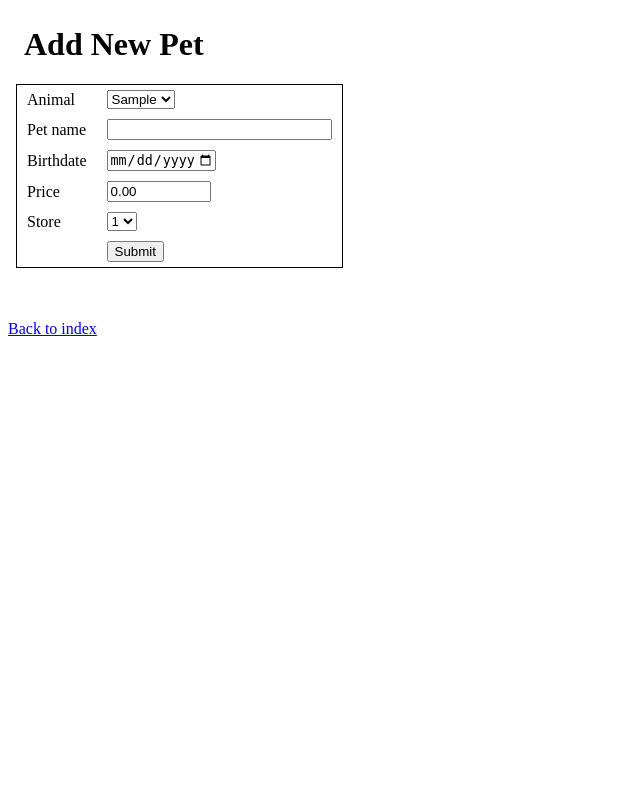
After one commit to srna99/CMSC508-Pet-Store-DBMS, a PHP site: page /addPet.php in a window 1280 px wide. The commit adds this page. Shown: the whole page, without its empty margins (0-640 px from the left). Run offline with PHP 8.4, Linux system fonts and the light colour scheme; tables that the repository leaves empty or names only in its code hold one stand-in row (values such as "Sample post").

Commit message:
Add pet.

```diff
--- /dev/null
+++ b/addPet.php
@@ -0,0 +1,122 @@
+<html>
+	<head>
+		<style>
+            table {
+            	border: 1px solid black;
+            	border-collapse: collapse;
+            }
+
+            table {
+                margin-left: 0.5em;
+            }
+
+            th, td {
+                padding-left: 10px;
+                padding-right: 10px;
+                padding-top: 5px;
+                padding-bottom: 5px;
+            }
+
+            h1 {
+                margin-top: 0.8em;
+                margin-left: 0.5em;
+            }
+        </style>
+	</head>
+
+	<body>
+
+		<h1>Add New Pet</h1>
+
+        <?php
+
+        require_once ('connection.php');
+
+        // first page
+        if ($_SERVER['REQUEST_METHOD'] != 'POST') {
+
+            // make fill-in form for new pet
+            echo "<form method='post' action='addPet.php'>";
+            echo "<table>";
+            echo "<tbody>";
+            echo "<tr><td>Animal</td><td>";
+
+            $stmt = $conn->prepare('select classification from Animal order by classification;');
+            $stmt->execute();
+
+            // get all animals
+            echo "<select name='classification'>";
+
+            while ($row = $stmt->fetch()) {
+                echo "<option value='$row[classification]'>$row[classification]</option>";
+            }
+
+            echo "</select>";
+            echo "</td></tr>";
+
+            echo "<tr><td>Pet name</td><td><input name='pet_name' type='text' size='25'></td></tr>";
+            echo "<tr><td>Birthdate</td><td><input name='birthdate' type='date' min='1980-01-01' max=" . date('Y-m-d') . "></td></tr>";
+            echo "<tr><td>Price</td><td><input name='price' type='number' min='0.01' max='99999.99' step='0.01' size='8' value='0.00' required></td></tr>";
+
+            echo "<tr><td>Store</td><td>";
+
+            $stmt = $conn->prepare('select s_id from Store order by s_id;');
+            $stmt->execute();
+
+            // get all stores
+            echo "<select name='store'>";
+
+            while ($row = $stmt->fetch()) {
+                echo "<option value='$row[s_id]'>$row[s_id]</option>";
+            }
+
+            echo "</select>";
+            echo "</td></tr>";
+
+            // submit form button
+            echo "<tr><td></td><td><input type='submit' value='Submit'></td></tr>";
+
+            echo "</tbody>";
+            echo "</table>";
+            echo "</form>";
+
+        } else { // after user submitted form
+
+            try {
+
+                // insert into table
+                $stmt = $conn->prepare("insert into Pet(animal, pet_name, birthdate, price, store) values (:animal, :pet_name, :birthdate, :price, :store);");
+
+                $stmt->bindValue(':animal', $_POST['animal']);
+                $stmt->bindValue(':price', $_POST['price']);
+                $stmt->bindValue(':store', $_POST['store']);
+
+                if($_POST['pet_name'] != "") {
+                    $stmt->bindValue(':pet_name', $_POST['pet_name']);
+                } else {
+                    $stmt->bindValue(':pet_name', null, PDO::PARAM_STR);
+                }
+
+                if($_POST['birthdate'] != "") {
+                    $stmt->bindValue(':birthdate', $_POST['birthdate']);
+                } else {
+                    $stmt->bindValue(':birthdate', null, PDO::PARAM_STR);
+                }
+
+                $stmt->execute();
+
+                echo "Successfully added new pet.";
+
+            } catch (PDOException $e) {
+                echo "Error: " . $e->getMessage();
+            }
+
+        }
+
+        ?>
+
+        <!-- click to get back to index -->
+		<br><br><a href="index.php">Back to index</a>
+
+	</body>
+</html>
--- a/index.php
+++ b/index.php
@@ -24,7 +24,9 @@
     		<li><a href="addAnimal.php">Add new type of animal</a></li>
     		<li><a href="deleteAnimal.php">Delete a type of animal</a></li>
     		<li><a href="editAnimal.php">Edit diet type of animal</a></li>
+    		<br>
     		<li><a href="pet.php">Display all pets</a></li>
+    		<li><a href="addPet.php">Add new pet</a></li>
     	</ul>
     </body>
 </html>
```
